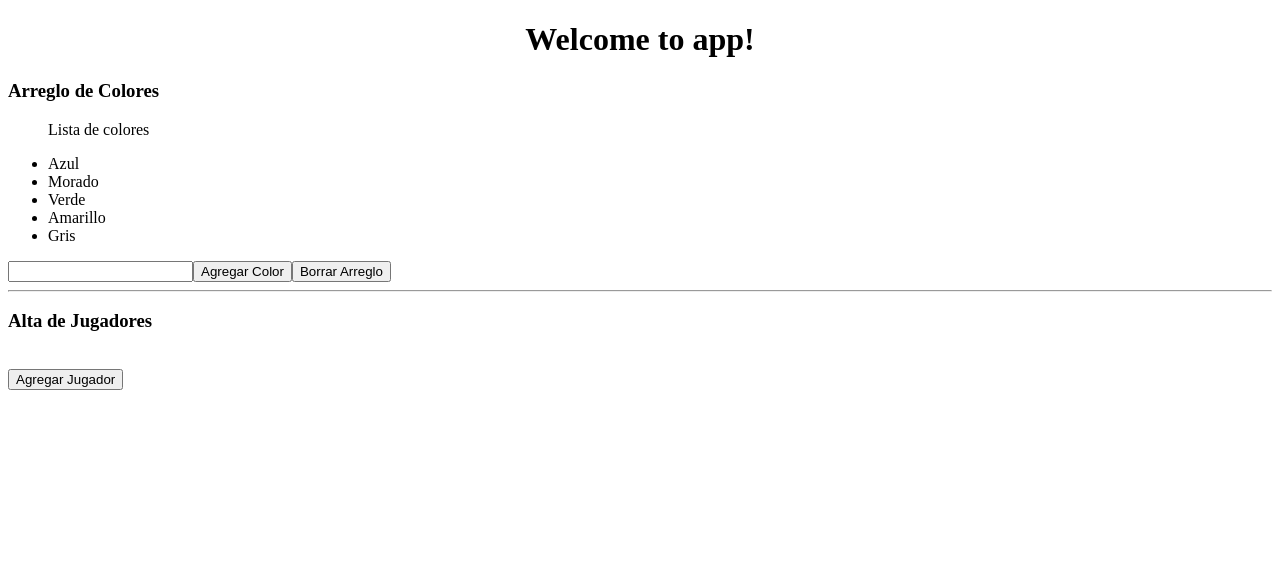
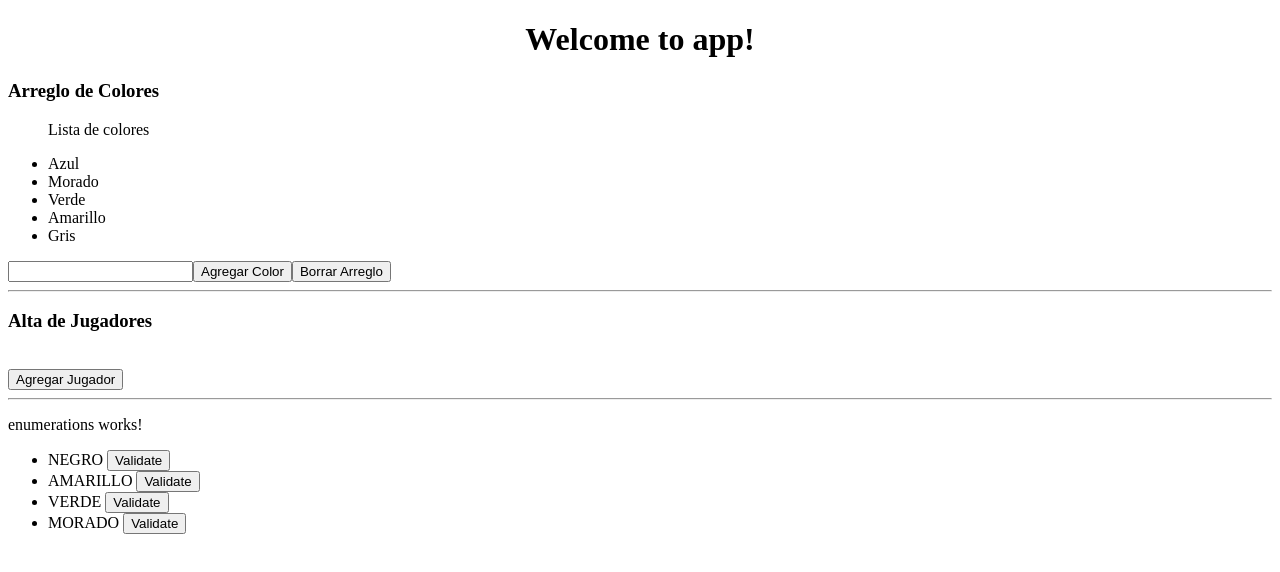
Before and after one commit to FernandoArellano/angular5, an Angular app: page / in a window 1280 px wide. Shown: the top 572 px of the page. Built offline with nearby package versions, Linux system fonts and the light colour scheme.

Commit message:
Practice 4. Enums

```diff
--- a/src/app/app.component.html
+++ b/src/app/app.component.html
@@ -10,3 +10,7 @@
 <hr>
 
 <app-parent-to-child></app-parent-to-child>
+
+<hr>
+
+<app-enumerations></app-enumerations>
--- a/src/app/app.module.ts
+++ b/src/app/app.module.ts
@@ -7,6 +7,7 @@ import { TestComponent } from './test/test.component';
 import { NgForExampleComponent } from './directives/ngForExample/ng-for-example/ng-for-example.component';
 import { ParentToChildComponent } from './directives/passAttributes/parent-to-child/parent-to-child.component';
 import { ChildComponent } from './directives/passAttributes/child/child.component';
+import { EnumerationsComponent } from './directives/enumerations/enumerations.component';
 
 
 @NgModule({
@@ -16,6 +17,7 @@ import { ChildComponent } from './directives/passAttributes/child/child.componen
     NgForExampleComponent,
     ParentToChildComponent,
     ChildComponent,
+    EnumerationsComponent,
   ],
   imports: [
     BrowserModule
--- /dev/null
+++ b/src/app/directives/enumerations/enumerations.component.html
@@ -0,0 +1,15 @@
+<p>
+  enumerations works!
+</p>
+
+<ul>
+  <li *ngFor="let color of colores">
+    {{color}}
+    <button (click)="validarColor(color)">Validate</button>
+  </li>
+
+</ul>
+
+
+
+<h4>{{favorito}}</h4>
--- /dev/null
+++ b/src/app/directives/enumerations/enumerations.component.ts
@@ -0,0 +1,29 @@
+import { Component, OnInit } from '@angular/core';
+import {Colores} from "./enumerations";
+
+@Component({
+  selector: 'app-enumerations',
+  templateUrl: './enumerations.component.html',
+  styleUrls: ['./enumerations.component.css']
+})
+export class EnumerationsComponent implements OnInit {
+
+  colores: Array<Colores> = new Array();
+  favorito: string = "";
+
+  constructor() {
+    this.colores.push(Colores.NEGRO);
+    this.colores.push(Colores.AMARILLO);
+    this.colores.push(Colores.VERDE);
+    this.colores.push(Colores.MORADO);
+  }
+
+  ngOnInit() {
+
+  }
+
+  validarColor(color: Colores) {
+    (color === Colores.NEGRO) ? this.favorito = `SI ${color} es mi color favorito` : this.favorito = `NO es ${color} mi color favorito `;
+  }
+
+}
--- /dev/null
+++ b/src/app/directives/enumerations/enumerations.ts
@@ -0,0 +1,7 @@
+export enum Colores
+{
+NEGRO = "NEGRO",
+VERDE = "VERDE",
+AMARILLO ="AMARILLO",
+MORADO = "MORADO"
+}
```
Also changed, not shown: src/app/directives/enumerations/enumerations.component.css (added), 2 other files (tests, documents, lock files or other folders).
